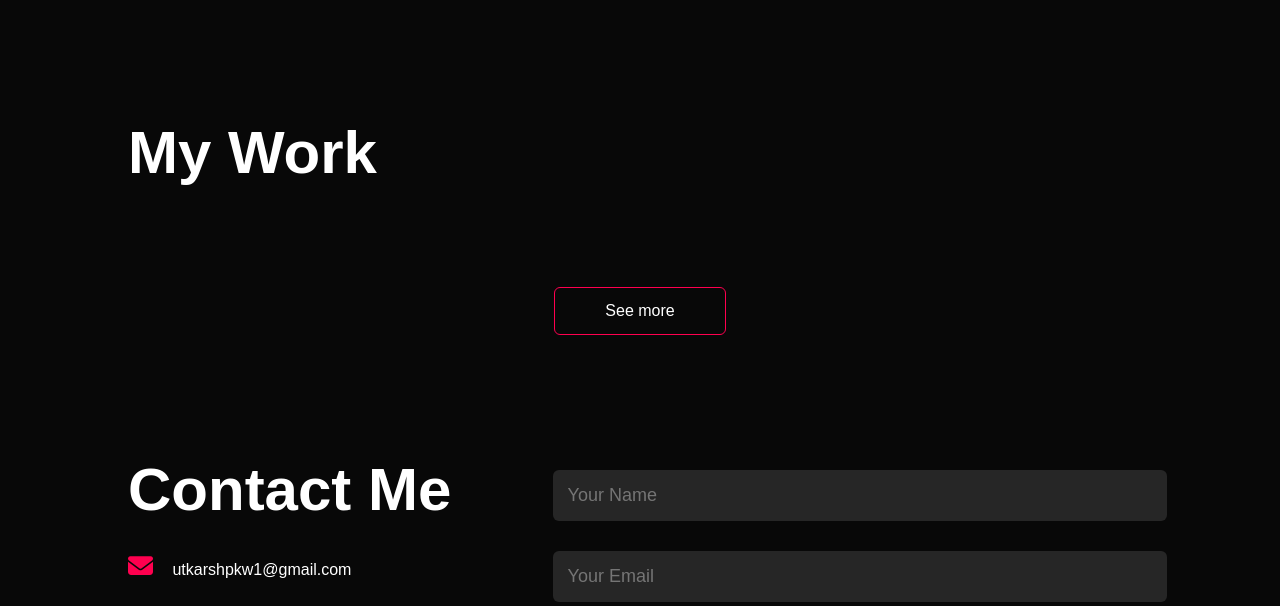
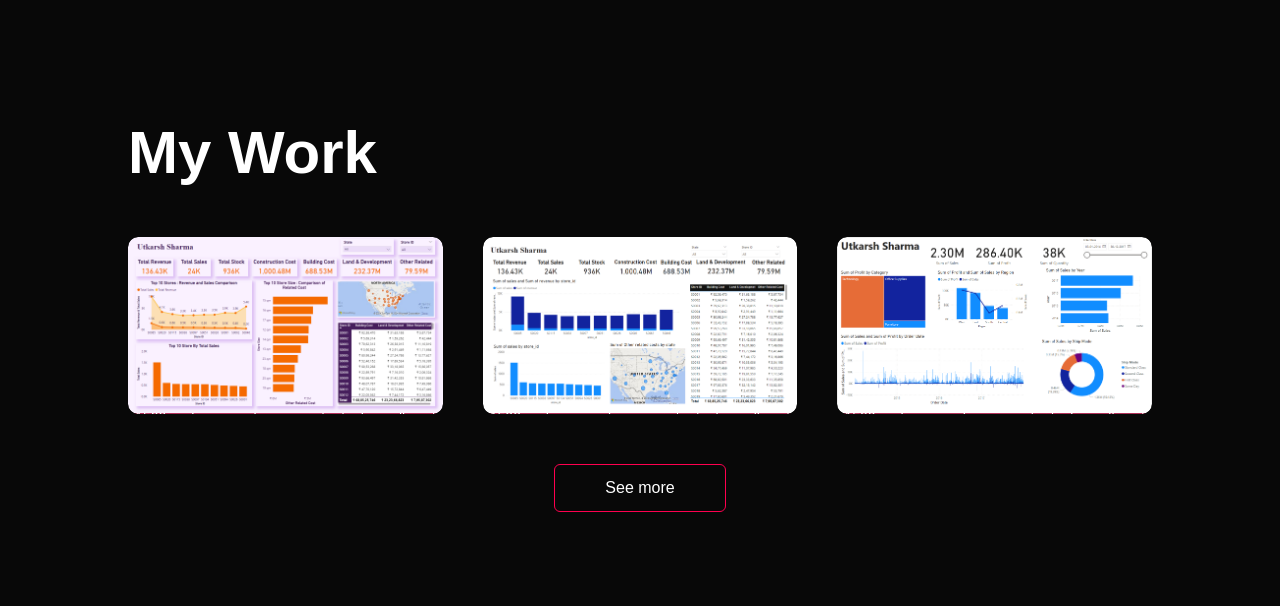
Before and after one commit to utkarshbhardwaj2003/utkarsh, a plain HTML site: page index.html in a window 1280 px wide. Shown: the part 2000-2606 px from the top of the page. Drawn offline with Linux system fonts and the light colour scheme; files whose address does not match are found by name.

Commit message:
index.html

```diff
--- a/index.html
+++ b/index.html
@@ -11,7 +11,7 @@
 <div id="header">
     <div class="container">
         <nav>
-            <img src="images/logo.png" class="logo">
+            <img src="logo.png" class="logo">
             <ul id="sidemenu">
                 <li><a href="#header" >Home</a></li>
                 <li><a href="#about">About</a></li>
@@ -111,7 +111,7 @@
         <h1 class="sub-title">My Work</h1>
         <div class="work-list">
             <div class="work">
-                <img src="images/Work 1.png" alt="">
+                <img src="Work 1.png" alt="">
                 <div class="layer">
                     <h3>Store Sales Dashboard</h3>
                     <p>Lorem Ipsum is simply dummy text of the printing and typesetting industry. Lorem Ipsum
@@ -120,7 +120,7 @@
                 </div>
             </div>
             <div class="work">
-                <img src="images/Work 2.png" alt="">
+                <img src="Work 2.png" alt="">
                 <div class="layer">
                     <h3>Store Dashboard</h3>
                     <p>Lorem Ipsum is simply dummy text of the printing and typesetting industry. Lorem Ipsum
@@ -129,7 +129,7 @@
                 </div>
             </div>
             <div class="work">
-                <img src="images/Work 3.png" alt="">
+                <img src="Work 3.png" alt="">
                 <div class="layer">
                     <h3>Sales Dashboard</h3>
                     <p>Lorem Ipsum is simply dummy text of the printing and typesetting industry. Lorem Ipsum
@@ -155,7 +155,7 @@
                     <a href="https://www.linkedin.com/in/utkarshsharma1025/"><i class="fa-brands fa-linkedin"></i></a>
                     <a href=""><i class="fa-brands fa-instagram"></i></a>
                 </div>
-                <a href="images/CV.pdf" download class="btn btn2">Download CV</a>
+                <a href="CV.pdf" download class="btn btn2">Download CV</a>
             </div>
             <div class="contact-right">
                 <form name="submit-to-google-sheet">
```
